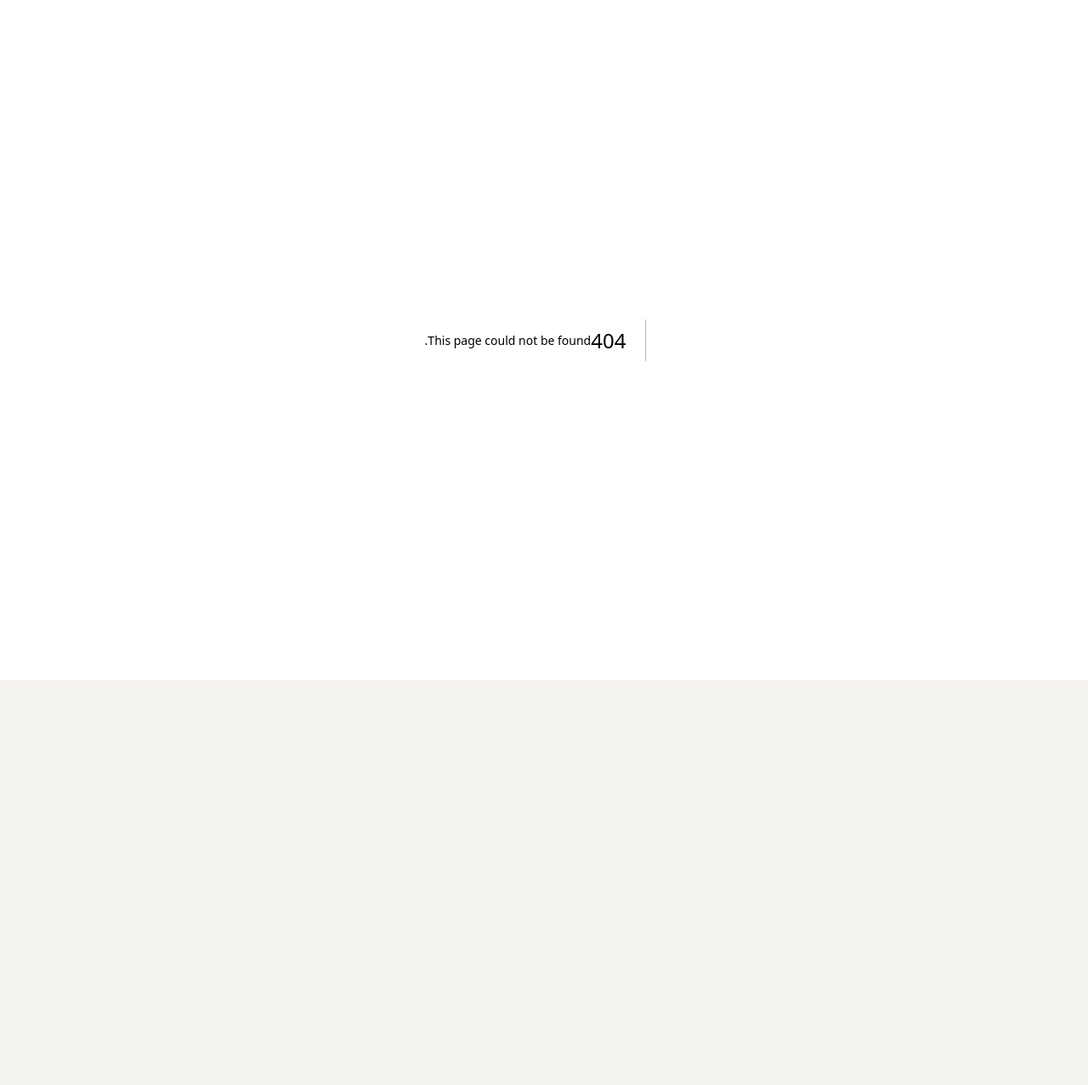
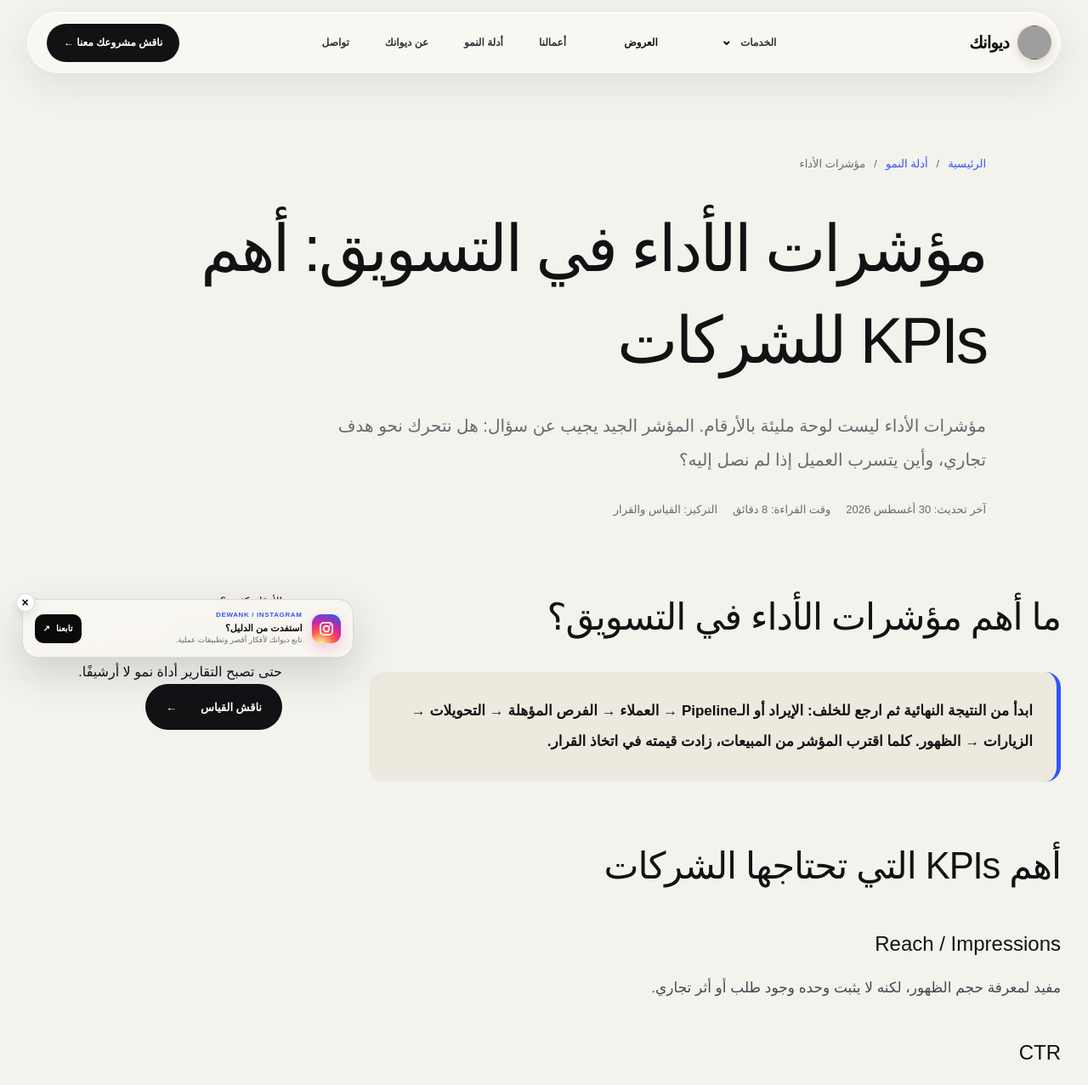
Before and after one commit to mohammedrashad2011-ui/Dewank-2026-website, a Next.js app: page /guides/marketing-kpis in a window 1280 px wide. Before the commit this address had no page. Shown: the top 1277 px of the page at 85% size. Before the commit the page ends 800 px from the top, so only its background shows below. Built offline with nearby package versions, Linux system fonts and the light colour scheme; grey boxes are pictures that could not be loaded; a web font is replaced by a local one.

Commit message:
seo: add marketing KPIs guide

```diff
--- /dev/null
+++ b/app/guides/marketing-kpis/page.tsx
@@ -0,0 +1,68 @@
+import type { Metadata } from "next";
+import Link from "next/link";
+import { Footer, Header } from "../../components/site-shell";
+import { createMetadata, organizationId, siteUrl } from "../../lib/seo";
+import "../guides.css";
+
+const title = "مؤشرات الأداء في التسويق: أهم KPIs للشركات";
+const description = "دليل عملي لمؤشرات الأداء التسويقي: الوصول، CTR، التحويل، تكلفة العميل المحتمل، CAC، ROAS، الإيراد، والفرق بين المؤشرات التشغيلية والتجارية.";
+
+export const metadata: Metadata = createMetadata({
+  title: `${title} | ديوانك`,
+  description,
+  path: "/guides/marketing-kpis",
+  keywords: ["مؤشرات الأداء", "مؤشرات الأداء التسويقي", "KPIs التسويق", "مؤشرات التسويق", "قياس أداء التسويق"],
+});
+
+const metrics = [
+  ["Reach / Impressions", "مفيد لمعرفة حجم الظهور، لكنه لا يثبت وحده وجود طلب أو أثر تجاري."],
+  ["CTR", "يقيس قدرة الإعلان أو الرابط على تحويل الظهور إلى زيارة، ويكشف غالبًا قوة الرسالة أو مدى ملاءمتها للجمهور."],
+  ["Conversion Rate", "نسبة الزوار الذين أكملوا الإجراء المطلوب. تربط جودة الزيارة بوضوح الصفحة والعرض والـCTA."],
+  ["CPL", "تكلفة العميل المحتمل. يجب قراءتها مع جودة الـLead، لأن الرقم المنخفض قد يخفي فرصًا ضعيفة."],
+  ["CAC", "تكلفة اكتساب عميل فعلي، وهي أهم من تكلفة الـLead عندما تتوفر بيانات المبيعات والمتابعة."],
+  ["ROAS", "الإيراد المنسوب للإنفاق الإعلاني. مفيد للحملات، لكنه لا يشمل دائمًا كامل تكاليف التسويق والتشغيل."],
+  ["Lead-to-Sale Rate", "نسبة الفرص التي تتحول إلى مبيعات. تكشف أثر التأهيل وسرعة الرد والمتابعة بجانب جودة التسويق."],
+  ["Revenue / Pipeline", "المؤشر الأقرب للهدف التجاري: قيمة المبيعات أو الفرص الناتجة عن التسويق خلال فترة محددة."],
+];
+
+export default function MarketingKpisGuide() {
+  const url = `${siteUrl}/guides/marketing-kpis`;
+  const schema = { "@context": "https://schema.org", "@graph": [
+    { "@type": "Article", "@id": `${url}#article`, headline: title, description, inLanguage: "ar", datePublished: "2026-08-30", dateModified: "2026-08-30", mainEntityOfPage: url, author: { "@id": organizationId }, publisher: { "@id": organizationId }, about: ["مؤشرات الأداء التسويقي", "KPIs", "قياس التسويق"] },
+    { "@type": "BreadcrumbList", itemListElement: [{ "@type": "ListItem", position: 1, name: "الرئيسية", item: siteUrl }, { "@type": "ListItem", position: 2, name: "أدلة النمو", item: `${siteUrl}/guides` }, { "@type": "ListItem", position: 3, name: title, item: url }] },
+  ] };
+
+  return <main className="guides-page">
+    <Header /><script type="application/ld+json" dangerouslySetInnerHTML={{ __html: JSON.stringify(schema) }} />
+    <article>
+      <header className="article-hero shell">
+        <nav className="article-breadcrumbs" aria-label="مسار الصفحة"><Link href="/">الرئيسية</Link><span>/</span><Link href="/guides">أدلة النمو</Link><span>/</span><span>مؤشرات الأداء</span></nav>
+        <h1>{title}</h1>
+        <p>مؤشرات الأداء ليست لوحة مليئة بالأرقام. المؤشر الجيد يجيب عن سؤال: هل نتحرك نحو هدف تجاري، وأين يتسرب العميل إذا لم نصل إليه؟</p>
+        <div className="article-meta"><span>آخر تحديث: 30 أغسطس 2026</span><span>وقت القراءة: 8 دقائق</span><span>التركيز: القياس والقرار</span></div>
+      </header>
+      <div className="article-layout shell">
+        <div className="article-body">
+          <h2>ما أهم مؤشرات الأداء في التسويق؟</h2>
+          <div className="article-answer"><p>ابدأ من النتيجة النهائية ثم ارجع للخلف: <strong>الإيراد أو الـPipeline → العملاء → الفرص المؤهلة → التحويلات → الزيارات → الظهور.</strong> كلما اقترب المؤشر من المبيعات، زادت قيمته في اتخاذ القرار.</p></div>
+          <h2>أهم KPIs التي تحتاجها الشركات</h2>
+          {metrics.map(([heading, body]) => <section key={heading}><h3>{heading}</h3><p>{body}</p></section>)}
+          <h2>مؤشرات حسب مرحلة رحلة العميل</h2>
+          <div className="article-table"><table><thead><tr><th>المرحلة</th><th>مؤشرات مناسبة</th></tr></thead><tbody>
+            <tr><td>الوعي</td><td>Reach، Impressions، Video Views</td></tr>
+            <tr><td>الاهتمام</td><td>CTR، Engagement، Landing Page Views</td></tr>
+            <tr><td>التحويل</td><td>Conversion Rate، CPL، Qualified Leads</td></tr>
+            <tr><td>المبيعات</td><td>Lead-to-Sale Rate، CAC، Revenue، ROAS</td></tr>
+            <tr><td>الاحتفاظ</td><td>Repeat Purchase، Retention، LTV عند توفر البيانات</td></tr>
+          </tbody></table></div>
+          <h2>لا تقرأ الإعلان بمعزل عن باقي الرحلة</h2>
+          <p>إذا كان CTR جيدًا لكن المبيعات ضعيفة، فالمشكلة قد تكون في الصفحة أو العرض أو المتابعة. راجع <Link href="/paid-ads">خدمة إدارة الإعلانات</Link>، و<Link href="/seo-aeo">SEO وAEO</Link>، و<Link href="/whatsapp-automation">أتمتة واتساب وCRM</Link> كأجزاء مترابطة من نفس مسار القياس.</p>
+          <h2>حوّل المؤشرات إلى قرارات</h2>
+          <p>حدد مؤشرًا رئيسيًا واحدًا لكل هدف، ومجموعة صغيرة من المؤشرات التشخيصية. إذا كانت شركتك تحتاج نظامًا أشمل، ابدأ من <Link href="/digital-marketing">استراتيجية التسويق الرقمي</Link> أو راجع <Link href="/services">خدمات ديوانك</Link>.</p>
+        </div>
+        <aside className="article-aside"><div className="article-aside-card"><small>الأرقام كثيرة؟</small><h3>اربط القياس بالقرار.</h3><p>نحدد ما يستحق القياس وما الذي يجب تجاهله حتى تصبح التقارير أداة نمو لا أرشيفًا.</p><Link className="button primary" href="/contact">ناقش القياس <span>←</span></Link></div></aside>
+      </div>
+    </article>
+    <Footer />
+  </main>;
+}
```
